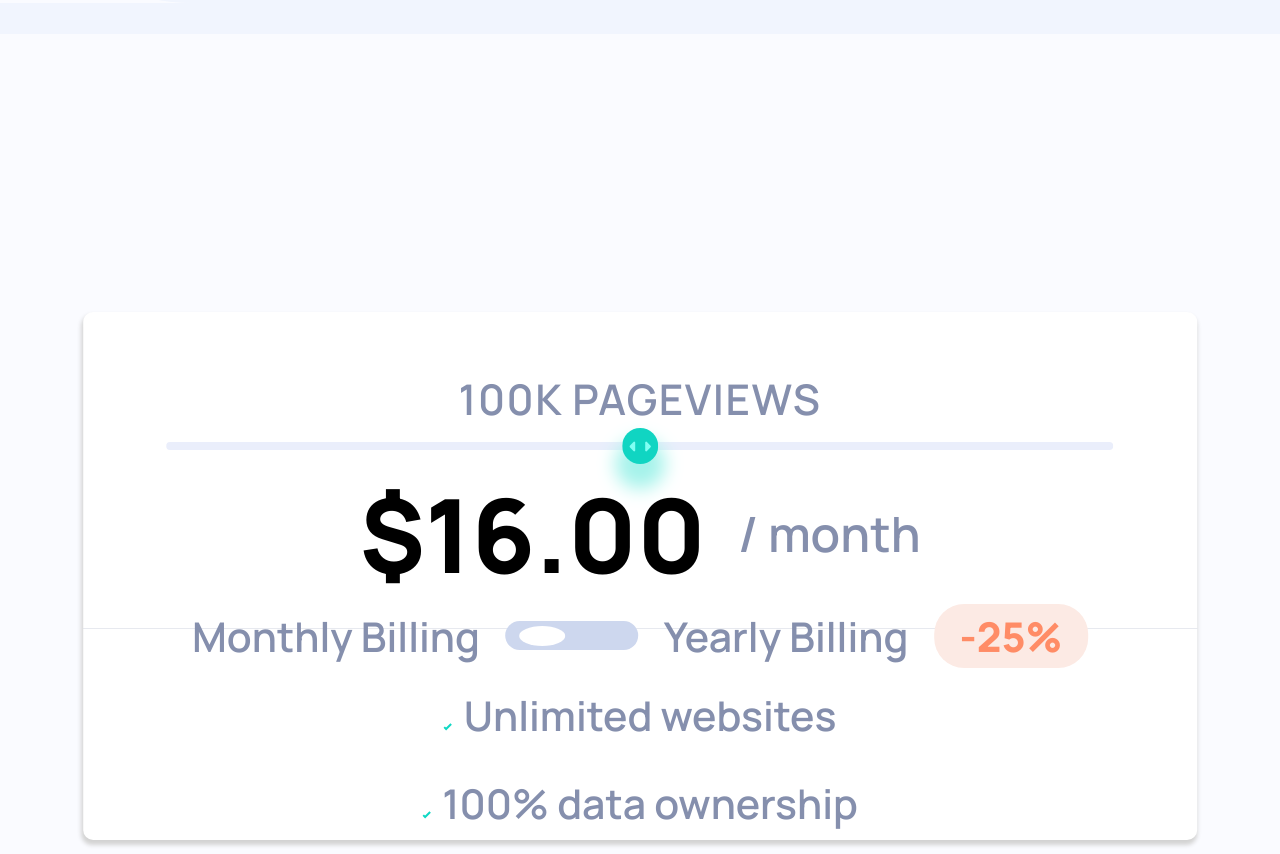
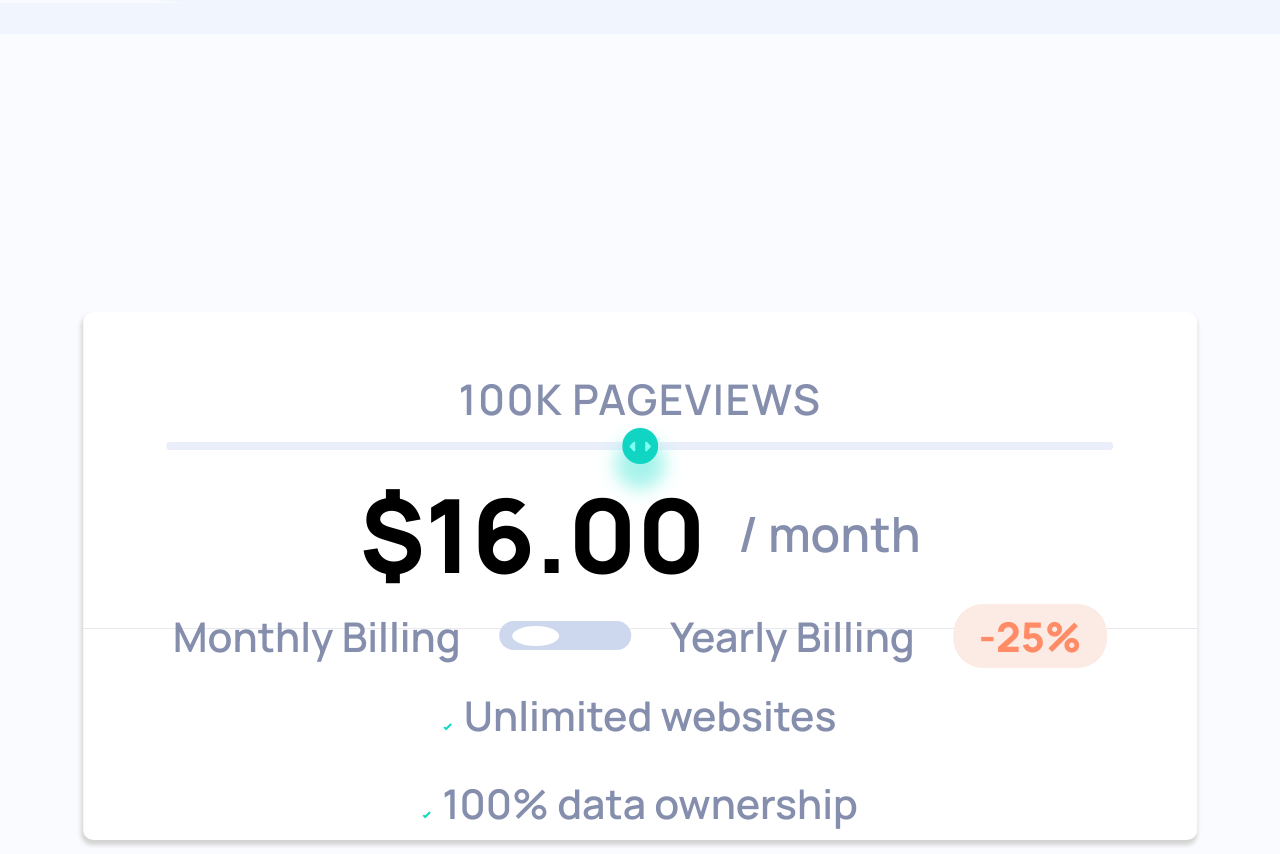
Before and after one commit to wallas938/interactive-pricing-component, a plain HTML site: page index.html in a window 1280 px wide. Shown: the part 446-1300 px from the top of the page. Drawn offline with Linux system fonts and the light colour scheme.

Commit message:
fix for card__body last row

```diff
--- a/index.html
+++ b/index.html
@@ -5,8 +5,8 @@
   <meta charset="UTF-8">
   <meta name="viewport" content="width=device-width, initial-scale=1.0">
   <!-- displays site properly based on user's device -->
-  <!-- <base href="http://127.0.0.1:5500/public/"> --> <!-- FOR DEV MODE -->
-  <base href="https://wallas938.github.io/interactive-pricing-component/public/">
+  <base href="http://127.0.0.1:5500/public/"> <!-- FOR DEV MODE -->
+  <base href="https://wallas938.github.io/interactive-pricing-component/public/"> <!-- FOR PROD -->
   <link rel="preconnect" href="https://fonts.gstatic.com">
   <!-- Font Families -->
   <link href="https://fonts.googleapis.com/css2?family=Manrope:wght@600;800&display=swap" rel="stylesheet">
--- a/scss/partials/_card.scss
+++ b/scss/partials/_card.scss
@@ -95,7 +95,7 @@
             }
 
             >span:not(span:last-child) {
-                margin-right: 2vw;
+                margin-right: 3vw;
             }
 
             >span:last-child {
```
Also changed, not shown: public/css/styles.css.
